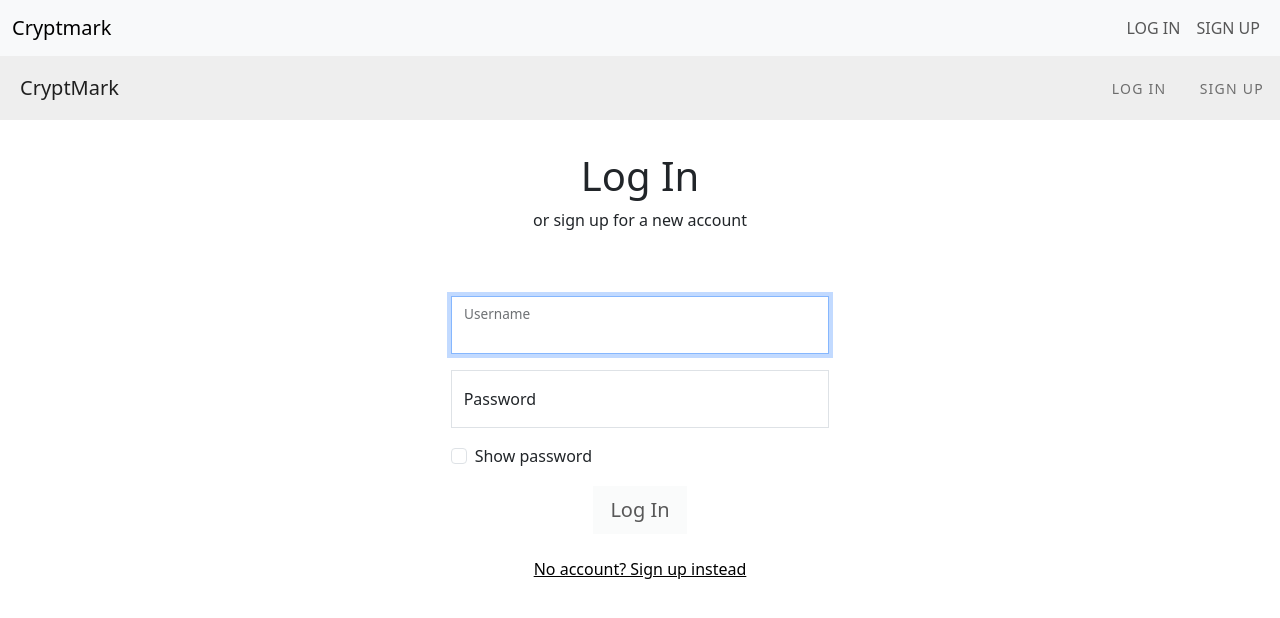
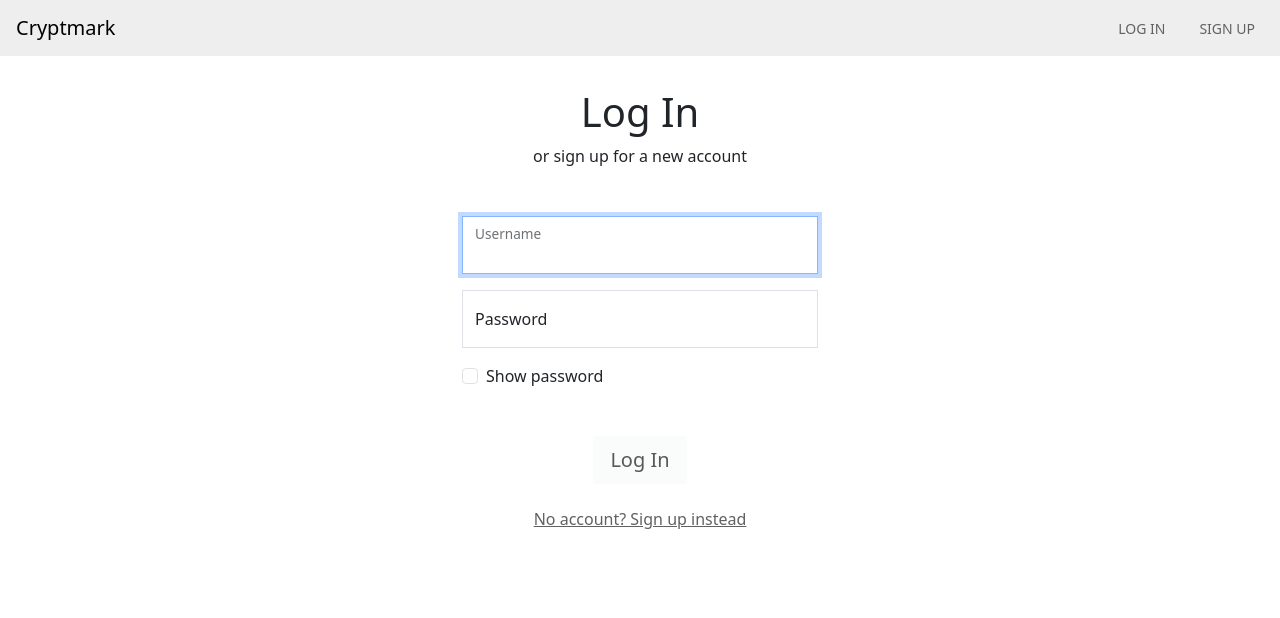
Before and after one commit to amilch/cryptmark-frontend, a Vue app: page /login in a window 1280 px wide. Shown: the top 618 px of the page. Built offline with nearby package versions, Linux system fonts and the light colour scheme.

Commit message:
switched everything to bootstrap

```diff
--- a/src/App.vue
+++ b/src/App.vue
@@ -1,48 +1,14 @@
 <script setup>
-import {RouterLink, RouterView} from 'vue-router'
+import { RouterLink, RouterView } from 'vue-router'
 import store from './store/index.js'
+import Navbar from '@/components/Navbar.vue'
 </script>
 
 <template>
-  <nav class="navbar navbar-expand-lg bg-body-tertiary">
-    <div class="container-fluid">
-      <a class="navbar-brand" href="/">Cryptmark</a>
-      <button class="navbar-toggler" type="button" data-bs-toggle="collapse" data-bs-target="#navbarText" aria-controls="navbarText" aria-expanded="false" aria-label="Toggle navigation">
-        <span class="navbar-toggler-icon"></span>
-      </button>
-      <div class="collapse navbar-collapse" id="navbarText">
-        <ul class="navbar-nav ms-auto mb-2 mb-lg-0">
-          <template v-if="!store.getters.isLoggedIn()">
-            <li class="nav-item">
-              <router-link class="nav-link" to="/login">LOG IN</router-link>
-            </li>
-            <li class="nav-item">
-              <router-link class="nav-link" to="/signup">SIGN UP</router-link>
-            </li>
-          </template>
-          <template v-else>
-            <li class="nav-item">
-              <a class="nav-link" @click="store.actions.logout" href="#">LOG OUT</a>
-            </li>
-          </template>
-        </ul>
-      </div>
-    </div>
-  </nav>
-    <v-toolbar>
-        <v-toolbar-title>CryptMark</v-toolbar-title>
-        <v-banner-text v-if="store.getters.isLoggedIn()">Welcome {{ store.getters.username() }}</v-banner-text>
-        <v-spacer></v-spacer>
-        <div v-if="!store.getters.isLoggedIn()">
-            <v-btn to="/login" variant="plain">Log In</v-btn>
-            <v-btn to="/signup" variant="plain">Sign Up</v-btn>
-        </div>
-        <div v-else>
-            <v-btn @click="store.actions.logout" variant="plain">Logout</v-btn>
-        </div>
+  <Navbar />
+  <div class="container">
 
-    </v-toolbar>
-    <RouterView/>
-    <RouterView name="dialog" />
-
+    <RouterView />
+  </div>
+  <RouterView name="dialog" />
 </template>
--- a/src/assets/styles.scss
+++ b/src/assets/styles.scss
@@ -5,4 +5,5 @@ $list-group-border-radius: 0;
 $border-radius: 0;
 $border-radius-sm: 0;
 $border-radius-lg: 0;
+$body-secondary-bg: #eeeeee;
 @import "~bootstrap/scss/bootstrap";
--- /dev/null
+++ b/src/components/Modal.vue
@@ -0,0 +1,65 @@
+<script setup>
+import {reactive, onMounted, onUnmounted} from 'vue'
+import * as bootstrap from 'bootstrap'
+
+defineProps(['title'])
+
+const state = reactive({
+  modal: null
+})
+
+onMounted(() => {
+  state.modal = new bootstrap.Modal('#bootstrapModal', {
+    backdrop: 'static',
+    keyboard: false
+  })
+  show()
+})
+
+onUnmounted(() => {
+  hide()
+})
+
+function show() {
+  state.modal.show()
+}
+
+function hide() {
+  state.modal.hide()
+}
+</script>
+
+<template>
+  <div
+    class="modal fade"
+    id="bootstrapModal"
+    tabindex="-1"
+    aria-labelledby="bootstrapModalLabel"
+    aria-hidden="true"
+  >
+    <div class="modal-dialog">
+      <div class="modal-content">
+        <div class="modal-header">
+          <h5 class="modal-title" id="bootstrapModalLabel">{{ title }}</h5>
+<!--          <button-->
+<!--            type="button"-->
+<!--            class="btn-close"-->
+<!--            data-bs-dismiss="modal"-->
+<!--            aria-label="Close"-->
+<!--          ></button>-->
+        </div>
+        <div class="modal-body">
+          <slot></slot>
+        </div>
+        <div class="modal-footer">
+          <slot name="footer">
+            <button type="button" class="btn btn-link text-decoration-none" data-bs-dismiss="modal">
+              Close
+            </button>
+            <button type="button" class="btn btn-light">Save changes</button>
+          </slot>
+        </div>
+      </div>
+    </div>
+  </div>
+</template>
--- /dev/null
+++ b/src/components/Navbar.vue
@@ -0,0 +1,43 @@
+<script setup>
+import store from '@/store'
+</script>
+
+<template>
+  <nav class="navbar navbar-expand-lg bg-body-secondary">
+    <div class="container-fluid mx-1 align-items-center">
+      <a class="navbar-brand" href="/">Cryptmark</a>
+      <div v-if="store.getters.isLoggedIn()">
+        Welcome {{ store.getters.username() }}
+      </div>
+      <ul class="navbar-nav d-flex flex-row small">
+        <template v-if="!store.getters.isLoggedIn()">
+          <li class="nav-item me-4">
+            <button
+              class="btn btn-link btn-sm text-decoration-none"
+              @click="$router.push('/login')"
+            >
+              LOG IN
+            </button>
+          </li>
+          <li class="nav-item">
+            <button
+              class="btn btn-link btn-sm text-decoration-none"
+              @click="$router.push('/signup')"
+            >
+              SIGN UP
+            </button>
+          </li>
+        </template>
+        <template v-else>
+          <li class="nav-item">
+            <button class="btn btn-link btn-sm text-decoration-none" @click="store.actions.logout">
+              LOG OUT
+            </button>
+          </li>
+        </template>
+      </ul>
+    </div>
+  </nav>
+</template>
+
+<style scoped></style>
--- a/src/store/index.js
+++ b/src/store/index.js
@@ -142,10 +142,6 @@ const actions = {
             return this.logout({sessionTimeout: true})
         }
     },
-
-    visitBookmark(bookmark) {
-        window.open(bookmark.url, '_blank')
-    }
 }
 
 try {
--- a/src/views/AddView.vue
+++ b/src/views/AddView.vue
@@ -1,79 +1,70 @@
 <script setup>
-import {computed, onMounted, ref, watch} from 'vue'
+import { computed, onMounted, ref, watch } from 'vue'
 import store from '@/store/index'
 import router from '@/router/index'
-import { useRoute } from "vue-router"
+import { useRoute } from 'vue-router'
 import { urlUtils } from '@/utils'
+import Modal from '@/components/Modal.vue'
+import { Form } from 'vee-validate'
+import FormField from '@/components/FormField.vue'
+import Button from '@/components/Button.vue'
+import * as yup from 'yup'
 
 const route = useRoute()
 
-const dialog = ref(true)
 const bookmark = ref(null)
 const loading = ref(false)
 
-const hasPendingChanges = computed(() => !bookmark.value ||
-    url.value !== bookmark.value.url || title.value !== bookmark.value.title)
+const schema = yup.object({
+  url: yup.string().required('URL is required').test('isURL', 'Not a valid url', urlUtils.isURL),
+  title: yup.string()
+})
 
-onMounted(() => {
+onMounted(async () => {
   if (!!route.params.id) {
+    if (!store.state.bookmarks) {
+      await store.actions.getAllBookmarks()
+    }
     bookmark.value = store.getters.bookmark(parseInt(route.params.id))
-        url.value = bookmark.value.url
-        title.value = bookmark.value.title
   }
 })
 
-async function handleForm() {
+async function onSubmit(values) {
   loading.value = true
   if (!!bookmark.value) {
     await store.actions.editBookmark({
       id: bookmark.value.id,
-            title: title.value,
-            url: url.value,
+      title: values.title,
+      url: values.url
     })
   } else {
-        await store.actions.addBookmark({url: url.value, title: title.value})
+    await store.actions.addBookmark({ url: values.url, title: values.title })
   }
   loading.value = false
 }
 
-function abort() {
-    dialog.value = false
+function onAbort() {
   router.back()
 }
 </script>
 
 <template>
-  <div class="modal" tabindex="-1">
-    <div class="modal-dialog">
-      <div class="modal-content">
-        <div class="modal-header">
-          <h5 class="modal-title">Modal title</h5>
-          <button type="button" class="btn-close" data-bs-dismiss="modal" aria-label="Close"></button>
-        </div>
-        <div class="modal-body">
-          <p>Modal body text goes here.</p>
-        </div>
-        <div class="modal-footer">
-          <button type="button" class="btn btn-secondary" data-bs-dismiss="modal">Close</button>
-          <button type="button" class="btn btn-primary">Save changes</button>
-        </div>
-      </div>
-    </div>
-  </div>
-        <v-card>
-            <template v-slot:title>{{ bookmark ? 'Edit' : 'New' }} Bookmark</template>
-            <template v-slot:append>
-                <v-btn density="compact" icon="$close" variant="plain" @click="abort"/>
+  <Form @submit="onSubmit" :validation-schema="schema" v-slot="{ meta }" :initial-values="bookmark">
+    <Modal ref="modal" :title="(bookmark ? 'Edit' : 'New') + ' Bookmark'">
+      <FormField name="url" autofocus label="URL" />
+      <FormField name="title" label="Title" />
+      <template v-slot:footer>
+        <button type="button" class="btn btn-link text-decoration-none" @click="onAbort">
+          Discard
+        </button>
+        <Button
+          type="submit"
+          class="btn btn-light"
+          :loading="loading"
+          :disabled="!meta.dirty || !meta.valid"
+          text="Save"
+        />
       </template>
-            <v-divider style="margin-top:14px"/>
-            <v-form class="px-6 py-8" v-model="form" @submit.prevent="handleForm">
-                <v-text-field v-model="url" :rules="[rules.required, rules.isURL]"
-                              autofocus class="mb-2" clearable label="URL"/>
-                <v-text-field v-model="title" class="mb-2" clearable label="Title (Optional)"/>
-                <div class="text-end">
-                    <v-btn type="submit" :loading="loading" :disabled="!form || !hasPendingChanges" size="large" variant="tonal">Save
-                    </v-btn>
-                </div>
-            </v-form>
-        </v-card>
+    </Modal>
+  </Form>
 </template>
--- a/src/views/HomeView.vue
+++ b/src/views/HomeView.vue
@@ -15,7 +15,7 @@ const title = computed(() => {
 
 <template>
   <div class="row justify-content-center">
-    <div class="col-md-9 pa-4">
+    <div class="col-md-9 pa-7">
       <header class="d-flex align-items-center mb-8">
         <h1 class="flex-grow-1">{{ title }}</h1>
         <button class="btn btn-light btn-lg" @click="$router.push('/add')">
--- a/src/views/LoginView.vue
+++ b/src/views/LoginView.vue
@@ -56,7 +56,7 @@ async function changeToLogIn() {
         {{ store.state.error }}
       </div>
 
-      <Form @submit="onSubmit" :validation-schema="schema" v-slot="{ meta }" class="pa-4">
+      <Form @submit="onSubmit" :validation-schema="schema" v-slot="{ meta }" >
         <FormField name="username" label="Username" autofocus />
         <FormField name="password" label="Password" :type="showPassword ? 'text' : 'password'" />
         <FormField
@@ -67,7 +67,7 @@ async function changeToLogIn() {
         />
         <FormCheck v-model="showPassword" label="Show password" />
 
-        <div class="text-center">
+        <div class="text-center mt-8">
           <Button
             type="submit"
             class="btn btn-light btn-lg my-4"
@@ -76,10 +76,10 @@ async function changeToLogIn() {
             :loading="loading"
           />
           <div>
-            <button @click="changeToSignUp()" class="btn btn-link text-black" v-if="!isSigningUp">
+            <button @click="changeToSignUp()" class="btn btn-link" v-if="!isSigningUp">
               No account? Sign up instead
             </button>
-            <button @click="changeToLogIn()" class="btn btn-link text-black" v-else>
+            <button @click="changeToLogIn()" class="btn btn-link" v-else>
               Log in with existing account instead
             </button>
           </div>
```
Also changed, not shown: src/components/Bookmark.vue (+7 -4 lines), src/components/BookmarkList.vue (+5 -19 lines). Lines whose indentation alone changed are shown as unchanged.
